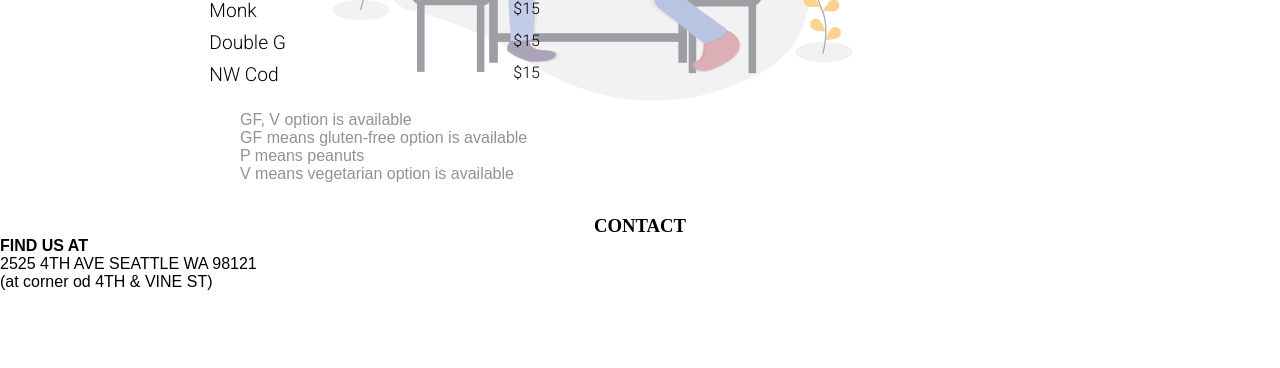
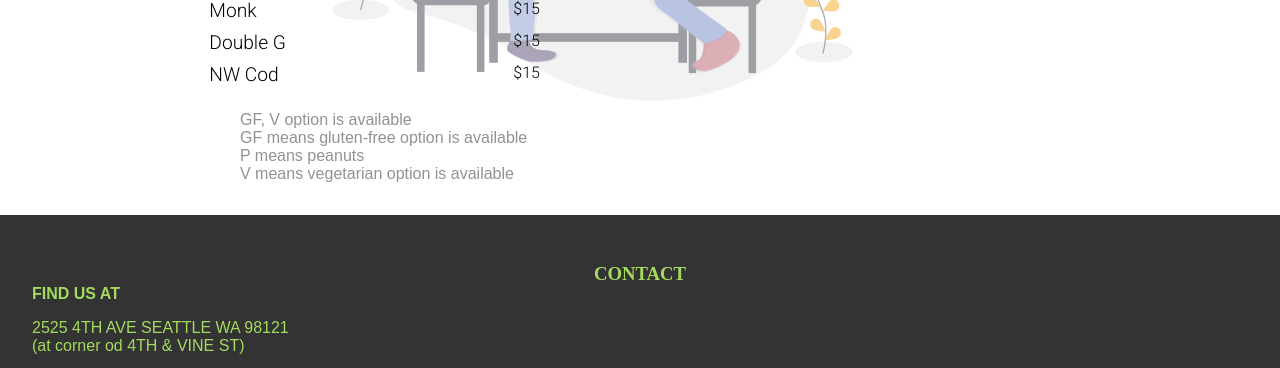
Before and after one commit to donggo-git/restaurant-project, a PHP site: page /restaurantProject.html in a window 1280 px wide. Shown: the part 2299-2667 px from the top of the page. Before the commit the page ends 2589 px from the top, so only its background shows below. Run offline with PHP 8.4, Linux system fonts and the light colour scheme; some libraries are stand-ins or nearby versions; some web fonts are replaced.

Commit message:
add address

```diff
--- a/restaurantProject.css
+++ b/restaurantProject.css
@@ -17,6 +17,9 @@ header{
 }
 ul{
     list-style:none;
+}
+a{
+    text-decoration: none;
 }
 nav{
     position: fixed;
@@ -272,53 +275,24 @@ i{
     }
 }
 #contact{
+    padding: 2rem 0;
     margin: 0;
+    width: 100%;
+    background-color: #333333;
+    color: #A4DA5F;
 }
 h2{
     text-align: center;
     margin-bottom: 1rem;
     font-family: 'Poppins', sans-serif;
 }
-.contact{
-    display: flex;
-    width: 100%;
-    justify-content: center;
-    margin: 20px 0;
+.address{
+    margin: 1rem 2rem ;
 }
-.collumn{
-    height: 10rem;
-    width: 10rem;
-    background-color: #fff;
-    display: flex;
-    flex-direction: column;
-    justify-content: center;
-    align-items: center;
-    margin: 0 1.5rem;
-    border-radius: 10px;
-
-    font-size: 1.6rem;
-    font-family: 'Bodoni Moda', serif;
-    transition: all 0.5s;
-    cursor: pointer;
+.address a{
+    color:  #A4DA5F;
 }
-.collumn:hover{
-    box-shadow: 0 0 15px rgba(0,0,0,0.2), 0 0 5px rgba(0,0,0,0.4);
+.address p{
+    margin: 1rem 0;
+    width: 17rem;
 }
-.reservation{
-    color: rgb(151, 68, 0);
-}
-.delivery{
-    color: rgb(32, 32, 32);
-}
-.call-us{
-    color: rgb(255, 136, 0);
-}
-.symbol-container{
-    height: 50%;
-    width: 50%;
-    margin-bottom: 1rem;
-}
-.symbol-container>img{
-    display: inline-block;
-    border-radius: 50%;
-}
--- a/restaurantProject.html
+++ b/restaurantProject.html
@@ -307,10 +307,24 @@
             </div>
         </section>
         <section id='contact'>
-            <h3>CONTACT</h3>
-            <h4>FIND US AT </h4>
-            <p>2525 4TH AVE SEATTLE WA 98121</p>
-            <p>(at corner od 4TH & VINE ST)</p>
+            <div class="basic-contact">
+                <div class="address">
+                    <h3>CONTACT</h3>
+                    <h4>FIND US AT </h4>
+                    <a href="https://www.google.com/maps/place/Meekong+Bar/@47.6170083,-122.3492924,17z/data=!3m1!4b1!4m5!3m4!1s0x5490154ee77e1e9d:0x9fd9f014f3efbd53!8m2!3d47.6170047!4d-122.3471037"
+                        target="blank">
+                        <p>2525 4TH AVE SEATTLE WA 98121
+                            (at corner od 4TH & VINE ST)
+                        </p>
+                    </a>
+                    <iframe
+                        src="https://www.google.com/maps/embed?pb=!1m18!1m12!1m3!1d2689.4692887511987!2d-122.34929238503538!3d47.6170082952532!2m3!1f0!2f0!3f0!3m2!1i1024!2i768!4f13.1!3m3!1m2!1s0x5490154ee77e1e9d%3A0x9fd9f014f3efbd53!2sMeekong%20Bar!5e0!3m2!1svi!2sus!4v1611421907655!5m2!1svi!2sus"
+                        width="300" height="200" style="border:0;" aria-hidden="false" tabindex="0"></iframe>
+                </div>
+                <div class="order">
+
+                </div>
+            </div>
         </section>
         <footer></footer>
     </main>
```
